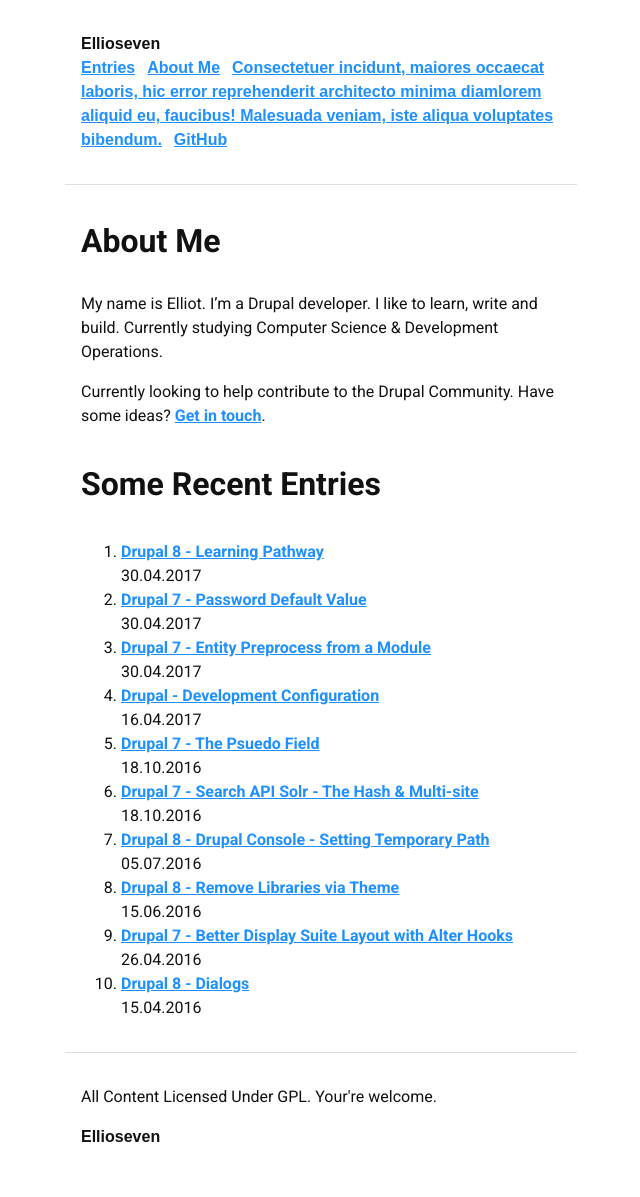
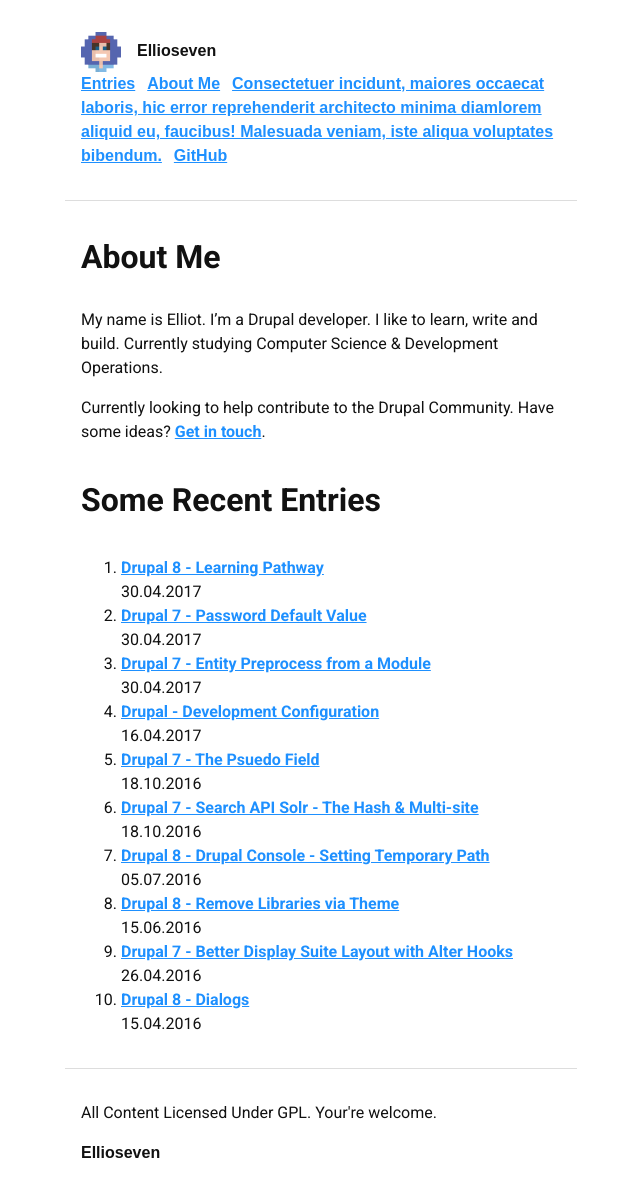
Before and after one commit to ellioseven/ellioseven.github.io, a Jekyll site: the page built from index.md, in a window 1280 px wide. Shown: the whole page, without its empty margins (319-959 px from the left). Built offline with Jekyll 4.4.1, drawn with Linux system fonts in a browser that asks for light colours; our own code applies the rules of GitHub Pages for plain Markdown files.

Commit message:
Add logo

```diff
--- a/css/theme.css
+++ b/css/theme.css
@@ -118,7 +118,27 @@
 }
 
 header[role="banner"] .logo {
+    position: relative;
     margin-right: .5em;
+    vertical-align: middle;
+}
+
+header[role="banner"] .logo:before {
+    content: "";
+    display: inline-block;
+    height: 30px;
+    width: 30px;
+    margin-right: 1em;
+    background-image: url('../img/logo.png');
+    background-size: cover;
+    vertical-align: middle;
+}
+
+@media (min-width: 50em) {
+    header[role="banner"] .logo:before {
+        height: 40px;
+        width: 40px;
+    }
 }
 
 /* Nav */
```
Also changed, not shown: img/logo.png (added).
